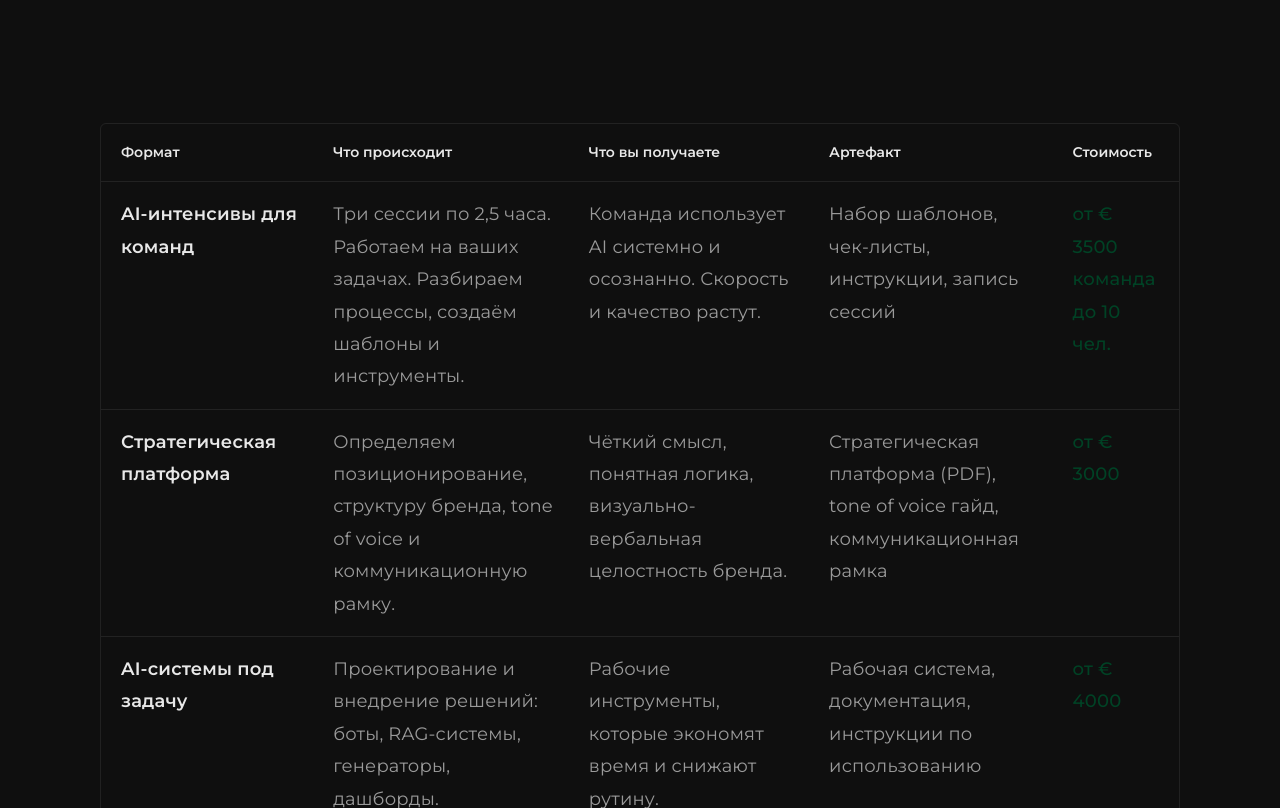
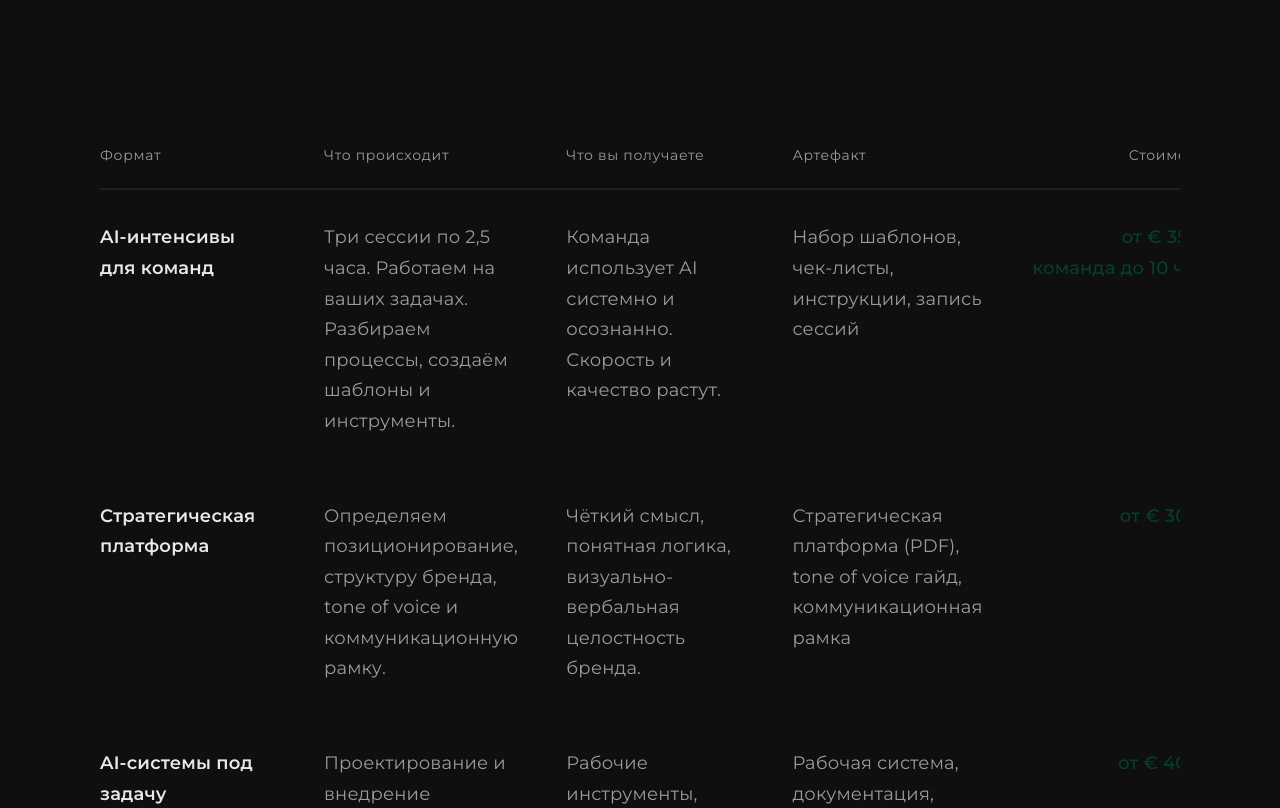
Before and after one commit to vasilievyakov/cv-landing, a plain HTML site: page index.html in a window 1280 px wide. Shown: the part 5340-6148 px from the top of the page. Drawn offline with Linux system fonts and the light colour scheme.

Commit message:
Redesign table: expert and modern style

```diff
--- a/index.html
+++ b/index.html
@@ -347,7 +347,7 @@
             margin-bottom: 0;
         }
 
-        /* Formats Table - shadcn style */
+        /* Formats Table - Expert & Modern */
         .formats-section {
             background: transparent;
             border-radius: 0;
@@ -358,9 +358,9 @@
         .table-wrapper {
             overflow-x: auto;
             margin: 48px 0;
-            border-radius: 6px;
+            border-radius: 0;
             background: transparent;
-            border: 1px solid var(--border);
+            border: none;
         }
 
         table {
@@ -371,60 +371,73 @@
             background: transparent;
         }
 
+        table thead {
+            border-bottom: 2px solid var(--border);
+        }
+
         table th {
-            padding: 16px;
+            padding: 20px 24px;
             text-align: left;
-            font-weight: 600;
-            color: var(--text-primary);
+            font-weight: 400;
+            color: var(--text-secondary);
             font-size: 14px;
             text-transform: none;
-            letter-spacing: 0;
-            border-bottom: 1px solid var(--border);
+            letter-spacing: 0.05em;
+            border-bottom: 2px solid var(--border);
             background: transparent;
         }
 
         table th:first-child {
-            padding-left: 20px;
+            padding-left: 0;
         }
 
         table th:last-child {
-            padding-right: 20px;
+            padding-right: 0;
+            text-align: right;
+        }
+
+        table tbody tr {
+            border-bottom: 1px solid var(--border);
+            transition: all 0.3s ease;
+        }
+
+        table tbody tr:last-child {
+            border-bottom: none;
         }
 
         table td {
-            padding: 16px;
-            border-bottom: 1px solid var(--border);
+            padding: 32px 24px;
             color: var(--text-secondary);
             vertical-align: top;
             font-size: 18px;
+            line-height: 1.7;
         }
 
         table td:first-child {
-            padding-left: 20px;
+            padding-left: 0;
             color: var(--text-primary);
             font-weight: 600;
+            min-width: 200px;
         }
 
         table td:last-child {
-            padding-right: 20px;
+            padding-right: 0;
             color: var(--accent);
             font-weight: 500;
-        }
-
-        table tbody tr:last-child td {
-            border-bottom: none;
-        }
-
-        table tbody tr {
-            transition: background-color 0.2s ease;
+            text-align: right;
+            white-space: nowrap;
         }
 
         table tbody tr:hover {
-            background: rgba(0, 66, 37, 0.03);
+            background: transparent;
         }
 
         table tbody tr:hover td {
             color: var(--text-primary);
+        }
+
+        table tbody tr:hover td:last-child {
+            color: var(--accent);
         }
 
         /* Career Timeline */
```
